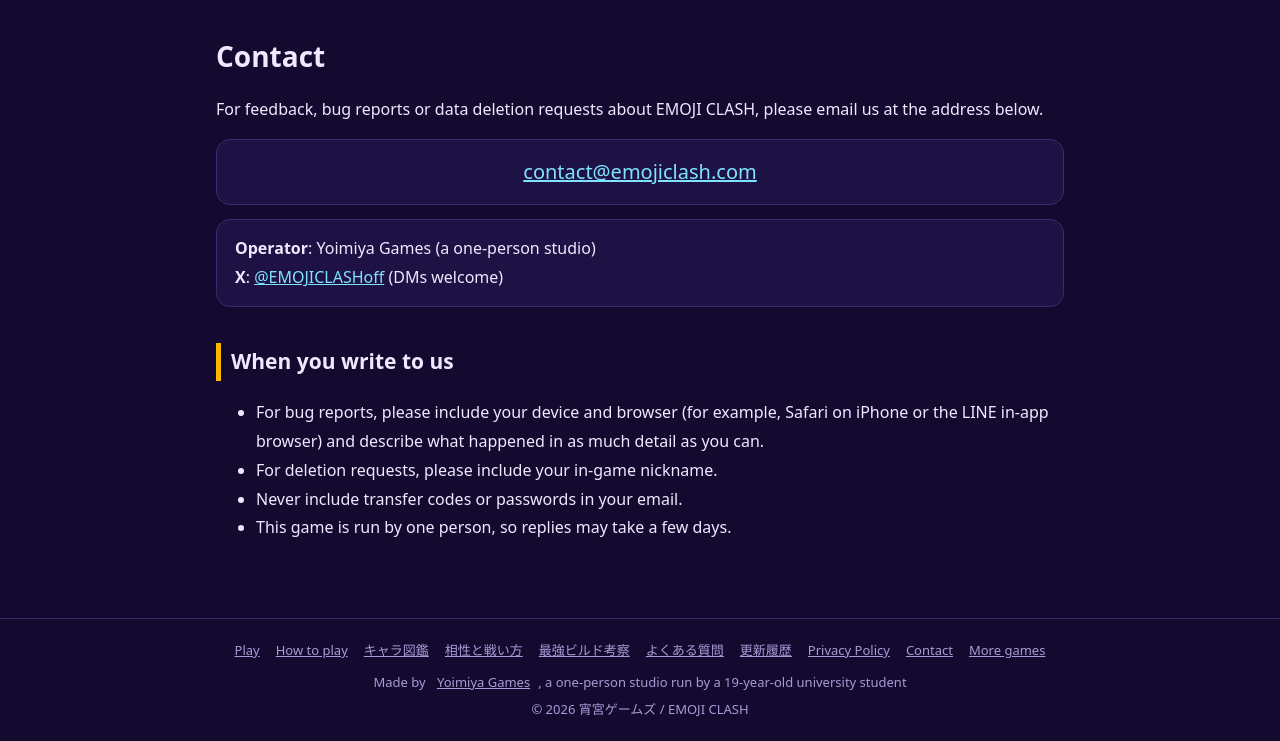
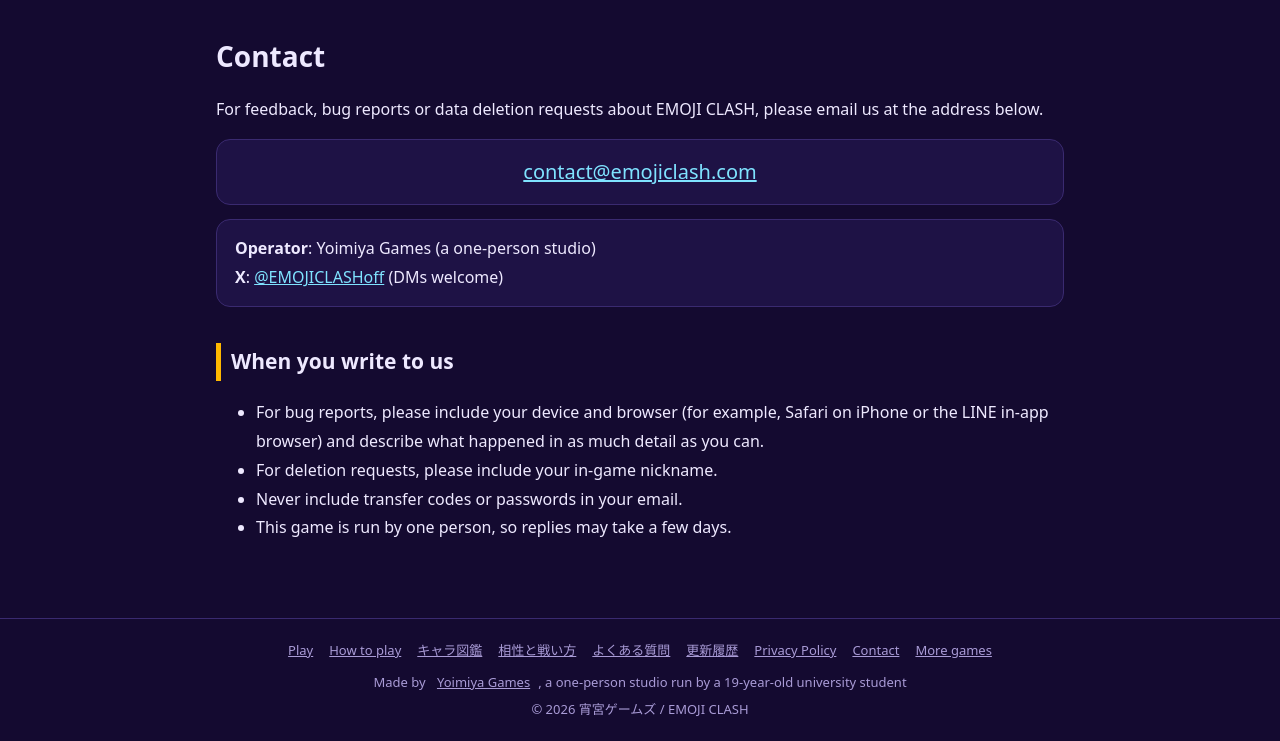
Before and after one commit to bakuchikuhanabi214-svg/EMOJI-CLASH, a plain HTML site: page contact.html in a window 1280 px wide. Shown: the part 63-804 px from the top of the page. Drawn offline with Linux system fonts and the light colour scheme.

```diff
--- a/contact.html
+++ b/contact.html
@@ -20,6 +20,6 @@ body.en [lang=ja],body:not(.en) [lang=en]{display:none}</style></head><body>
 <li><span lang="ja">不具合の報告には、使っている機種・ブラウザ（例：iPhone の Safari、LINE のアプリ内ブラウザ）と、起きたことをできるだけ詳しく書いてください。</span><span lang="en">For bug reports, please include your device and browser (for example, Safari on iPhone or the LINE in-app browser) and describe what happened in as much detail as you can.</span></li>
 <li><span lang="ja">データの削除を希望する場合は、ゲームのニックネームを書いてください。</span><span lang="en">For deletion requests, please include your in-game nickname.</span></li>
 <li><span lang="ja">引き継ぎコードやパスワードは、絶対にメールに書かないでください。</span><span lang="en">Never include transfer codes or passwords in your email.</span></li>
-<li><span lang="ja">個人で運営しているため、お返事に数日かかることがあります。</span><span lang="en">This game is run by one person, so replies may take a few days.</span></li></ul></main><footer><a href="/"><span lang="ja">ゲームで遊ぶ</span><span lang="en">Play</span></a><a href="/about.html"><span lang="ja">遊び方</span><span lang="en">How to play</span></a><a href="/zukan.html">キャラ図鑑</a><a href="/guide.html">相性と戦い方</a><a href="/builds.html">最強ビルド考察</a><a href="/faq.html">よくある質問</a><a href="/updates.html">更新履歴</a><a href="/privacy.html"><span lang="ja">プライバシーポリシー</span><span lang="en">Privacy Policy</span></a><a href="/contact.html"><span lang="ja">お問い合わせ</span><span lang="en">Contact</span></a><a href="https://game-site.emojiclash.com/"><span lang="ja">他のゲームで遊ぶ</span><span lang="en">More games</span></a><div style="margin-top:8px"><span lang="ja">開発・運営：<a href="https://game-site.emojiclash.com/">宵宮ゲームズ</a>（19歳の大学生による個人開発）</span><span lang="en">Made by <a href="https://game-site.emojiclash.com/">Yoimiya Games</a>, a one-person studio run by a 19-year-old university student</span></div><div style="margin-top:4px">© 2026 宵宮ゲームズ / EMOJI CLASH</div></footer><script>(function(){var l;try{l=localStorage.getItem("eclang")}catch(e){}if(!l)l=(navigator.language||"").slice(0,2)=="ja"?"ja":"en";
+<li><span lang="ja">個人で運営しているため、お返事に数日かかることがあります。</span><span lang="en">This game is run by one person, so replies may take a few days.</span></li></ul></main><footer><a href="/"><span lang="ja">ゲームで遊ぶ</span><span lang="en">Play</span></a><a href="/about.html"><span lang="ja">遊び方</span><span lang="en">How to play</span></a><a href="/zukan.html">キャラ図鑑</a><a href="/guide.html">相性と戦い方</a><a href="/faq.html">よくある質問</a><a href="/updates.html">更新履歴</a><a href="/privacy.html"><span lang="ja">プライバシーポリシー</span><span lang="en">Privacy Policy</span></a><a href="/contact.html"><span lang="ja">お問い合わせ</span><span lang="en">Contact</span></a><a href="https://game-site.emojiclash.com/"><span lang="ja">他のゲームで遊ぶ</span><span lang="en">More games</span></a><div style="margin-top:8px"><span lang="ja">開発・運営：<a href="https://game-site.emojiclash.com/">宵宮ゲームズ</a>（19歳の大学生による個人開発）</span><span lang="en">Made by <a href="https://game-site.emojiclash.com/">Yoimiya Games</a>, a one-person studio run by a 19-year-old university student</span></div><div style="margin-top:4px">© 2026 宵宮ゲームズ / EMOJI CLASH</div></footer><script>(function(){var l;try{l=localStorage.getItem("eclang")}catch(e){}if(!l)l=(navigator.language||"").slice(0,2)=="ja"?"ja":"en";
 function a(){document.body.classList.toggle("en",l!="ja");document.documentElement.lang=l=="ja"?"ja":"en";document.getElementById("lg").textContent=l=="ja"?"EN":"日本語"}
 a();document.getElementById("lg").onclick=function(){l=l=="ja"?"en":"ja";try{localStorage.setItem("eclang",l)}catch(e){}a()}})();</script></body></html>
```
